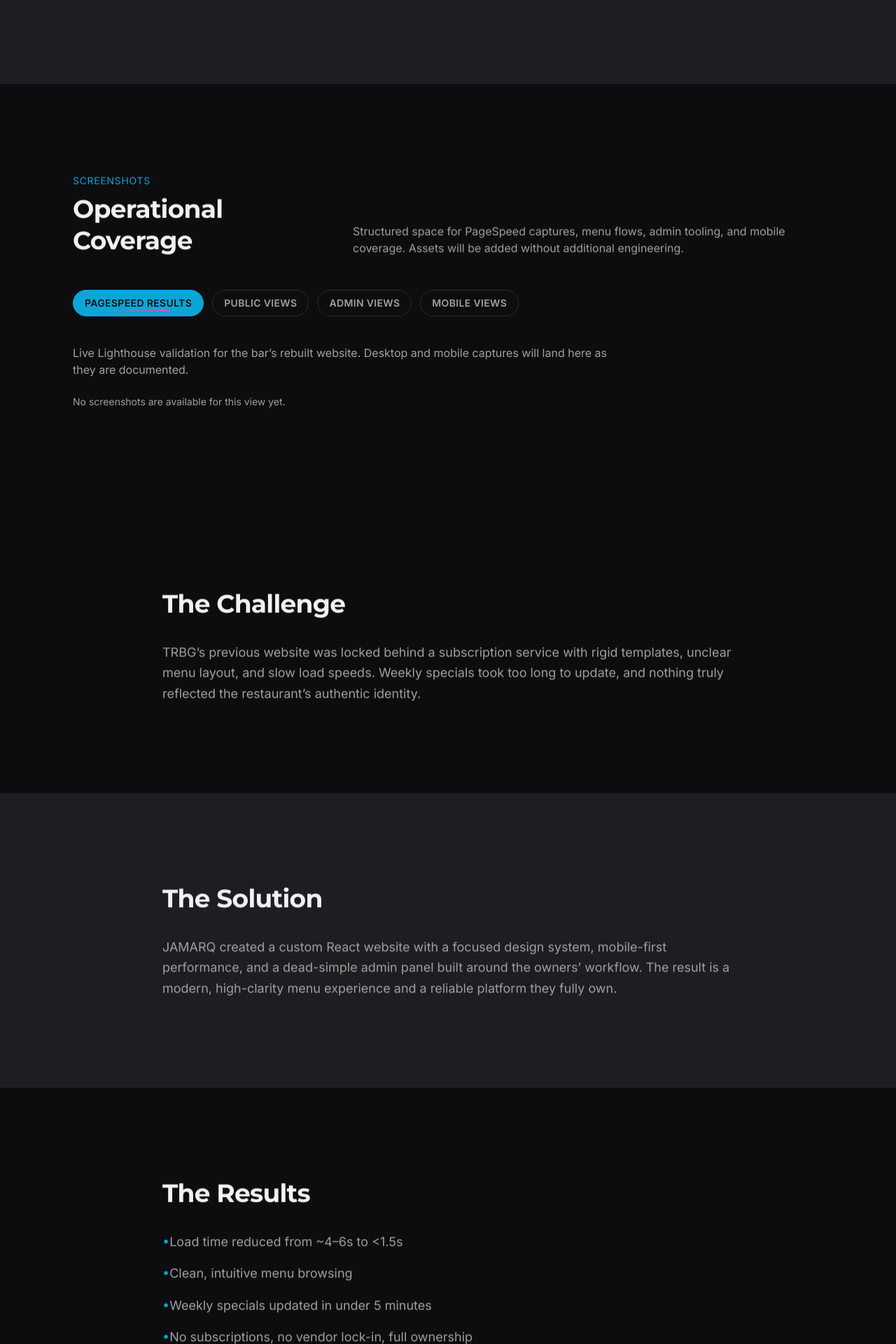
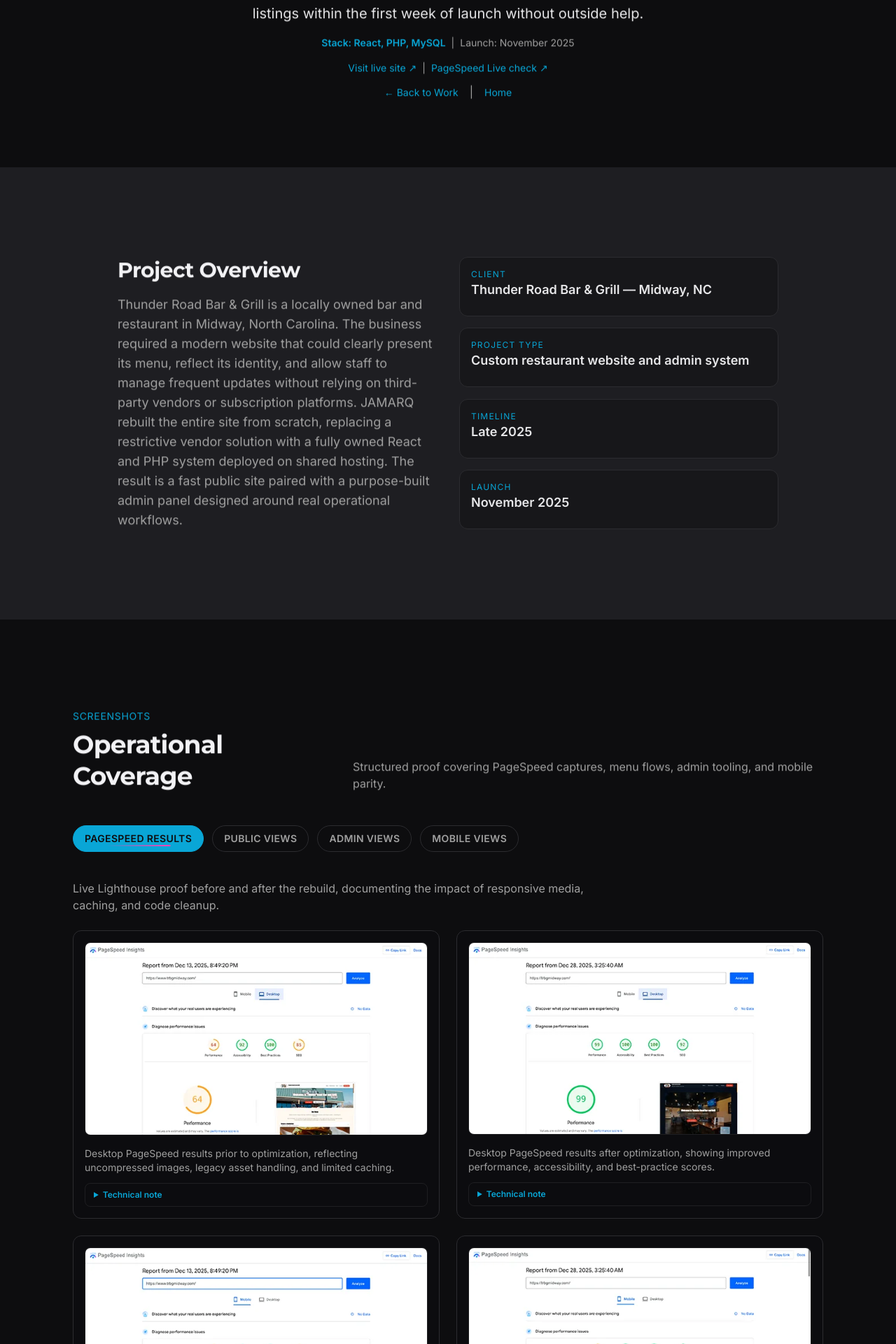
Before and after one commit to jmars319/JAMARQ-Digital, a Next.js app: page /case-studies/trbg in a window 1280 px wide. Shown: the part 880-2800 px from the top of the page at 70% size. Built offline with nearby package versions, Linux system fonts and the light colour scheme.

Commit message:
feat: align case study narratives and stats

```diff
--- a/app/case-studies/mms/page.tsx
+++ b/app/case-studies/mms/page.tsx
@@ -8,8 +8,15 @@
 import { FadeIn } from "@/components/FadeIn";
 import { ScrollProgressBar } from "@/components/ScrollProgressBar";
 
-const heroDescription =
-  "A complete rebuild of a local storage company's digital system with elite performance optimization and proven business results.";
+const heroSummary = [
+  "Midway Mobile Storage needed a trustworthy web presence and quote workflow—the previous site was barebones, slow, and unable to collect leads without a phone call.",
+  "JAMARQ rebuilt the entire stack with custom inventory controls, automated quote requests, streamlined admin workflows, and performance optimization that landed 98/100 desktop and 89/100 mobile scores on shared hosting.",
+  "Proof arrived quickly: the first online quote hit the system just 16 days after launch, validating the whole build."
+];
+
+const heroDescription = heroSummary[0];
+const heroStack = "Stack: Next.js, React, PHP API, Tailwind";
+const heroLaunch = "Launch: November 25, 2025";
 
 const screenshotTabs: ScreenshotTab[] = [
   {
@@ -20,8 +27,8 @@
       {
         id: "mms-pagespeed-desktop",
         caption: "Desktop PageSpeed score at 98/100 on shared hosting.",
-        fallbackSrc: "/case-studies/mms/pagespeed-desktop.webp",
-        webpSrcSet: "/case-studies/mms/pagespeed-desktop.webp 1600w",
+        fallbackSrc: "/case-studies/mms/PageSpeed/pagespeed-desktop.webp",
+        webpSrcSet: "/case-studies/mms/PageSpeed/pagespeed-desktop.webp 1600w",
         width: 1600,
         height: 1000,
         alt: "PageSpeed Insights desktop score showing 98 out of 100"
@@ -29,8 +36,8 @@
       {
         id: "mms-pagespeed-mobile",
         caption: "Mobile PageSpeed score boosted to 89/100 with code-level optimizations.",
-        fallbackSrc: "/case-studies/mms/pagespeed-mobile.webp",
-        webpSrcSet: "/case-studies/mms/pagespeed-mobile.webp 1600w",
+        fallbackSrc: "/case-studies/mms/PageSpeed/pagespeed-mobile.webp",
+        webpSrcSet: "/case-studies/mms/PageSpeed/pagespeed-mobile.webp 1600w",
         width: 1600,
         height: 1000,
         alt: "PageSpeed Insights mobile score showing 89 out of 100"
@@ -45,8 +52,8 @@
       {
         id: "mms-public-home",
         caption: "Home page redesign with clear CTAs, trust signals, and real inventory messaging.",
-        fallbackSrc: "/case-studies/mms/home-page.webp",
-        webpSrcSet: "/case-studies/mms/home-page.webp 1600w",
+        fallbackSrc: "/case-studies/mms/Public Views/home-page.webp",
+        webpSrcSet: "/case-studies/mms/Public Views/home-page.webp 1600w",
         width: 1600,
         height: 1000,
         alt: "Midway Mobile Storage home page hero and CTA design"
@@ -61,8 +68,8 @@
       {
         id: "mms-admin-inventory",
         caption: "Custom unit inventory system with filters and owner-ready controls.",
-        fallbackSrc: "/case-studies/mms/admin-inventory-system.webp",
-        webpSrcSet: "/case-studies/mms/admin-inventory-system.webp 1600w",
+        fallbackSrc: "/case-studies/mms/Admin Views/admin-inventory-system.webp",
+        webpSrcSet: "/case-studies/mms/Admin Views/admin-inventory-system.webp 1600w",
         width: 1600,
         height: 1000,
         alt: "Admin dashboard showing Midway Mobile Storage inventory controls"
@@ -77,8 +84,8 @@
       {
         id: "mms-quote-mobile",
         caption: "Quote workflow on mobile lets customers submit requests 24/7 without calling.",
-        fallbackSrc: "/case-studies/mms/quote-form-mobile.webp",
-        webpSrcSet: "/case-studies/mms/quote-form-mobile.webp 775w",
+        fallbackSrc: "/case-studies/mms/Mobile Views/quote-form-mobile.webp",
+        webpSrcSet: "/case-studies/mms/Mobile Views/quote-form-mobile.webp 775w",
         width: 775,
         height: 1600,
         alt: "Quote request form on a mobile phone for Midway Mobile Storage"
@@ -164,9 +171,16 @@
           <h1 className="text-4xl md:text-5xl font-semibold mb-6">
             Midway Mobile Storage
           </h1>
-          <p className="text-xl md:text-2xl text-mist mb-6">
-            {heroDescription}
-          </p>
+          {heroSummary.map((paragraph) => (
+            <p key={paragraph} className="text-lg md:text-xl text-mist leading-relaxed">
+              {paragraph}
+            </p>
+          ))}
+          <div className="flex flex-col md:flex-row md:justify-center md:items-center gap-2 text-sm text-jamarq-gray">
+            <span className="font-semibold text-jamarq-cyan">{heroStack}</span>
+            <span className="hidden md:inline text-jamarq-gray">|</span>
+            <span>{heroLaunch}</span>
+          </div>
           <div className="space-y-3">
             <div className="flex flex-col md:flex-row md:justify-center md:items-center gap-2 text-sm text-jamarq-cyan">
               <Link
--- a/app/case-studies/trbg/page.tsx
+++ b/app/case-studies/trbg/page.tsx
@@ -3,40 +3,15 @@
 import Footer from "@/components/Footer";
 import { CaseStudyScreenshotTabs } from "@/components/CaseStudyScreenshotTabs";
 import type { ScreenshotTab } from "@/components/CaseStudyScreenshotTabs";
+import { trbgCaseStudyContent } from "@/lib/trbgCaseStudyContent";
+import { getTRBGScreenshotGroups } from "@/lib/trbgScreenshots";
 import { buildPageSpeedReportUrl } from "@/lib/pageSpeed";
 import { ContactModalTrigger } from "@/components/contact/ContactModalTrigger";
 import { FadeIn } from "@/components/FadeIn";
 import { ScrollProgressBar } from "@/components/ScrollProgressBar";
 
-const screenshotTabs: ScreenshotTab[] = [
-  {
-    id: "pagespeed",
-    label: "PageSpeed results",
-    description: "Live Lighthouse validation for the bar’s rebuilt website. Desktop and mobile captures will land here as they are documented.",
-    items: []
-  },
-  {
-    id: "public",
-    label: "Public views",
-    description: "Customer-facing pages for menus, weekly specials, and events. Gallery updates will slot into this tab without layout changes.",
-    items: []
-  },
-  {
-    id: "admin",
-    label: "Admin views",
-    description: "Owner tooling for menu edits and weekly updates will be published here as screenshots become available.",
-    items: []
-  },
-  {
-    id: "mobile",
-    label: "Mobile views",
-    description: "Mobile parity checks that mirror the desktop experience. Assets will be added once photography is staged.",
-    items: []
-  }
-];
-
 const heroDescription =
-  "A complete rebuild of a neighborhood bar's digital system. Custom React website with improved load times, clean menu design, and simple admin workflow.";
+  trbgCaseStudyContent.hero.summary[0] ?? trbgCaseStudyContent.hero.subtitle ?? "Thunder Road Bar & Grill project summary.";
 
 export const metadata: Metadata = {
   title: "Thunder Road Bar & Grill Case Study — JAMARQ Digital",
@@ -93,9 +68,41 @@
       }
     },
     "image": "https://jamarq.digital/case-studies/trbg/og-thunder-road-bar-and-grill.jpg",
-    "datePublished": "2025-12-09",
-    "dateModified": "2025-12-09"
+    "datePublished": "2025-11-01",
+    "dateModified": "2025-11-01"
   };
+
+  const screenshotGroups = getTRBGScreenshotGroups();
+  const screenshotTabs: ScreenshotTab[] = [
+    {
+      id: "pagespeed",
+      label: "PageSpeed results",
+      description:
+        "Live Lighthouse proof before and after the rebuild, documenting the impact of responsive media, caching, and code cleanup.",
+      items: screenshotGroups.pagespeed
+    },
+    {
+      id: "public",
+      label: "Public views",
+      description:
+        "Customer-facing menu, reservations, and hiring flows that reflect the bar’s identity while keeping information clear.",
+      items: screenshotGroups.public
+    },
+    {
+      id: "admin",
+      label: "Admin views",
+      description:
+        "Operational tooling the owners use weekly to manage menus, hero slots, media, and hiring without vendor lock-in.",
+      items: screenshotGroups.admin
+    },
+    {
+      id: "mobile",
+      label: "Mobile views",
+      description:
+        "Mobile parity checks that mirror desktop behavior. Assets will appear here automatically as photography is staged.",
+      items: screenshotGroups.mobile
+    }
+  ];
 
   return (
     <main id="main-content" className="min-h-screen bg-jamarq-black text-jamarq-white">
@@ -104,6 +111,7 @@
         type="application/ld+json"
         dangerouslySetInnerHTML={{ __html: JSON.stringify(structuredData) }}
       />
+
       {/* Hero Section */}
       <section
         className="min-h-[60vh] flex items-center justify-center px-5 md:px-10 pt-32 md:pt-40 pb-24"
@@ -111,13 +119,19 @@
       >
         <FadeIn className="w-full">
           <div className="text-center max-w-4xl mx-auto space-y-4">
-          <p className="text-sm text-jamarq-cyan mb-4 uppercase tracking-wider">Case Study</p>
-          <h1 className="text-4xl md:text-5xl font-semibold mb-6">
-            Thunder Road Bar & Grill
-          </h1>
-          <p className="text-xl md:text-2xl text-mist mb-6">
-            {heroDescription}
+            <p className="text-sm text-jamarq-cyan uppercase tracking-wider">Case Study</p>
+            <h1 className="text-4xl md:text-5xl font-semibold">{trbgCaseStudyContent.hero.title}</h1>
+            <p className="text-lg md:text-xl text-jamarq-gray">{trbgCaseStudyContent.hero.subtitle}</p>
+            {trbgCaseStudyContent.hero.summary.map((paragraph) => (
+              <p key={paragraph} className="text-lg md:text-xl text-mist leading-relaxed">
+                {paragraph}
               </p>
+            ))}
+            <div className="flex flex-col md:flex-row md:justify-center md:items-center gap-2 text-sm text-jamarq-gray">
+              <span className="font-semibold text-jamarq-cyan">{trbgCaseStudyContent.hero.stack}</span>
+              <span className="hidden md:inline text-jamarq-gray">|</span>
+              <span>{trbgCaseStudyContent.hero.launch}</span>
+            </div>
             <div className="space-y-3">
               <div className="flex flex-col md:flex-row md:justify-center md:items-center gap-2 text-sm text-jamarq-cyan">
                 <Link
@@ -139,11 +153,17 @@
                 </Link>
               </div>
               <div className="space-x-4">
-              <Link href="/work" className="text-sm text-jamarq-cyan hover:text-jamarq-magenta transition-colors">
+                <Link
+                  href="/work"
+                  className="text-sm text-jamarq-cyan hover:text-jamarq-magenta transition-colors"
+                >
                   ← Back to Work
                 </Link>
                 <span className="text-jamarq-gray">|</span>
-              <Link href="/" className="text-sm text-jamarq-cyan hover:text-jamarq-magenta transition-colors">
+                <Link
+                  href="/"
+                  className="text-sm text-jamarq-cyan hover:text-jamarq-magenta transition-colors"
+                >
                   Home
                 </Link>
               </div>
@@ -152,15 +172,32 @@
         </FadeIn>
       </section>
 
-      {/* Overview Section */}
+      {/* Project Overview */}
       <section className="py-24 md:py-32 bg-steel" aria-label="Project overview">
-        <FadeIn className="max-w-4xl mx-auto px-5 md:px-10">
-          <div className="space-y-6 text-lg text-jamarq-gray leading-relaxed">
-            <p className="text-xl text-mist">
-              Thunder Road Bar & Grill needed a website that matched the energy and clarity of their restaurant, but their old vendor-run system was slow, restrictive, and expensive. JAMARQ rebuilt the entire platform from the ground up — a custom, fast, intentional digital system the owners fully control.
-            </p>
+        <div className="max-w-5xl mx-auto px-5 md:px-10 space-y-10">
+          <div className="grid grid-cols-1 md:grid-cols-2 gap-8">
+            <FadeIn className="space-y-4">
+              <h2 className="text-3xl font-semibold">{trbgCaseStudyContent.projectOverview.heading}</h2>
+              <div className="space-y-3 text-lg text-jamarq-gray">
+                {trbgCaseStudyContent.projectOverview.paragraphs.map((paragraph) => (
+                  <p key={paragraph}>{paragraph}</p>
+                ))}
               </div>
             </FadeIn>
+            <FadeIn delay={150} className="grid grid-cols-1 gap-4">
+              {trbgCaseStudyContent.projectOverview.facts.map((fact, index) => (
+                <FadeIn
+                  key={fact.label}
+                  delay={index * 80}
+                  className="p-4 rounded-lg border border-slate bg-jamarq-black/40"
+                >
+                  <p className="text-xs uppercase tracking-widest text-jamarq-cyan">{fact.label}</p>
+                  <p className="text-lg text-mist font-semibold">{fact.value}</p>
+                </FadeIn>
+              ))}
+            </FadeIn>
+          </div>
+        </div>
       </section>
 
       {/* Screenshots Section */}
@@ -172,7 +209,7 @@
               <h2 className="text-3xl md:text-4xl font-semibold">Operational Coverage</h2>
             </div>
             <p className="text-jamarq-gray max-w-2xl">
-              Structured space for PageSpeed captures, menu flows, admin tooling, and mobile coverage. Assets will be added without additional engineering.
+              Structured proof covering PageSpeed captures, menu flows, admin tooling, and mobile parity.
             </p>
           </FadeIn>
           <FadeIn delay={150}>
@@ -181,78 +218,128 @@
         </div>
       </section>
 
-      {/* The Challenge Section */}
-      <section className="py-24 md:py-32" aria-label="The challenge">
+      {/* Challenges and Objectives */}
+      <section className="py-24 md:py-32 bg-steel" aria-label="Challenges and objectives">
+        <div className="max-w-5xl mx-auto px-5 md:px-10 grid grid-cols-1 md:grid-cols-2 gap-12">
+          <FadeIn>
+            <h2 className="text-3xl font-semibold mb-6">{trbgCaseStudyContent.challenge.heading}</h2>
+            <p className="text-jamarq-gray text-lg mb-6 leading-relaxed">
+              {trbgCaseStudyContent.challenge.intro}
+            </p>
+            <ul className="space-y-3 text-jamarq-gray">
+              {trbgCaseStudyContent.challenge.bullets.map((item) => (
+                <li key={item} className="flex gap-3">
+                  <span className="text-jamarq-cyan">•</span>
+                  <span>{item}</span>
+                </li>
+              ))}
+            </ul>
+            <p className="text-jamarq-gray text-lg mt-6">{trbgCaseStudyContent.challenge.closing}</p>
+          </FadeIn>
+          <FadeIn delay={150}>
+            <h2 className="text-3xl font-semibold mb-6">{trbgCaseStudyContent.objectives.heading}</h2>
+            <ul className="space-y-3 text-jamarq-gray">
+              {trbgCaseStudyContent.objectives.bullets.map((item) => (
+                <li key={item} className="flex gap-3">
+                  <span className="text-jamarq-cyan">•</span>
+                  <span>{item}</span>
+                </li>
+              ))}
+            </ul>
+          </FadeIn>
+        </div>
+      </section>
+
+      {/* Approach */}
+      <section className="py-24 md:py-32" aria-label="Approach">
         <FadeIn className="max-w-4xl mx-auto px-5 md:px-10">
-          <h2 className="text-3xl md:text-4xl font-semibold mb-8">
-            The Challenge
-          </h2>
+          <h2 className="text-3xl md:text-4xl font-semibold mb-8">{trbgCaseStudyContent.approach.heading}</h2>
           <div className="space-y-6 text-lg text-jamarq-gray leading-relaxed">
-            <p>
-              TRBG&rsquo;s previous website was locked behind a subscription service with rigid templates, unclear menu layout, and slow load speeds. Weekly specials took too long to update, and nothing truly reflected the restaurant&rsquo;s authentic identity.
-            </p>
+            {trbgCaseStudyContent.approach.paragraphs.map((paragraph) => (
+              <p key={paragraph}>{paragraph}</p>
+            ))}
           </div>
         </FadeIn>
       </section>
 
-      {/* The Solution Section */}
-      <section className="py-24 md:py-32 bg-steel" aria-label="The solution">
-        <FadeIn className="max-w-4xl mx-auto px-5 md:px-10">
-          <h2 className="text-3xl md:text-4xl font-semibold mb-8">
-            The Solution
-          </h2>
-          <div className="space-y-6 text-lg text-jamarq-gray leading-relaxed">
-            <p>
-              JAMARQ created a custom React website with a focused design system, mobile-first performance, and a dead-simple admin panel built around the owners&rsquo; workflow. The result is a modern, high-clarity menu experience and a reliable platform they fully own.
-            </p>
-          </div>
+      {/* Solution */}
+      <section className="py-24 md:py-32 bg-steel" aria-label="Solution details">
+        <div className="max-w-6xl mx-auto px-5 md:px-10">
+          <FadeIn className="text-center mb-12">
+            <h2 className="text-3xl md:text-4xl font-semibold">{trbgCaseStudyContent.solution.heading}</h2>
           </FadeIn>
-      </section>
-
-      {/* The Results Section */}
-      <section className="py-24 md:py-32" aria-label="The results">
-        <div className="max-w-4xl mx-auto px-5 md:px-10">
-          <FadeIn className="mb-8">
-            <h2 className="text-3xl md:text-4xl font-semibold">
-              The Results
-            </h2>
-          </FadeIn>
-          <div className="space-y-6 text-lg text-jamarq-gray leading-relaxed">
-            <FadeIn>
-              <ul className="space-y-4">
-                <li className="flex gap-3">
+          <div className="grid grid-cols-1 md:grid-cols-2 gap-8">
+            {trbgCaseStudyContent.solution.sections.map((section, index) => (
+              <FadeIn
+                key={section.title}
+                delay={index * 120}
+                className="p-6 rounded-xl border border-slate bg-jamarq-black/40 space-y-4"
+              >
+                <h3 className="text-2xl font-semibold text-mist">{section.title}</h3>
+                <ul className="space-y-3 text-jamarq-gray">
+                  {section.items.map((item) => (
+                    <li key={item} className="flex gap-3">
                       <span className="text-jamarq-cyan">•</span>
-                  <span>Load time reduced from ~4–6s to &lt;1.5s</span>
+                      <span>{item}</span>
                     </li>
-              <li className="flex gap-3">
-                <span className="text-jamarq-cyan">•</span>
-                <span>Clean, intuitive menu browsing</span>
-              </li>
-              <li className="flex gap-3">
-                <span className="text-jamarq-cyan">•</span>
-                <span>Weekly specials updated in under 5 minutes</span>
-              </li>
-                <li className="flex gap-3">
-                  <span className="text-jamarq-cyan">•</span>
-                  <span>No subscriptions, no vendor lock-in, full ownership</span>
-                </li>
+                  ))}
                 </ul>
               </FadeIn>
-            <FadeIn delay={150} className="text-xl text-mist font-semibold pt-6">
-              A fast, intentional system built to match the way TRBG actually works.
-            </FadeIn>
+            ))}
           </div>
         </div>
       </section>
 
+      {/* Results */}
+      <section className="py-24 md:py-32" aria-label="Results">
+        <div className="max-w-5xl mx-auto px-5 md:px-10">
+          <FadeIn className="mb-10">
+            <h2 className="text-3xl md:text-4xl font-semibold">{trbgCaseStudyContent.results.heading}</h2>
+          </FadeIn>
+          <div className="grid grid-cols-1 md:grid-cols-3 gap-8">
+            {trbgCaseStudyContent.results.categories.map((category, index) => (
+              <FadeIn
+                key={category.title}
+                delay={index * 120}
+                className="p-6 border border-slate rounded-xl bg-jamarq-black/40"
+              >
+                <h3 className="text-2xl font-semibold text-mist mb-4">{category.title}</h3>
+                <ul className="space-y-3 text-jamarq-gray text-base">
+                  {category.items.map((item) => (
+                    <li key={item} className="flex gap-3">
+                      <span className="text-jamarq-cyan">•</span>
+                      <span>{item}</span>
+                    </li>
+                  ))}
+                </ul>
+              </FadeIn>
+            ))}
+          </div>
+        </div>
+      </section>
+
+      {/* Key Takeaways */}
+      <section className="py-24 md:py-32 bg-steel" aria-label="Key takeaways">
+        <FadeIn className="max-w-4xl mx-auto px-5 md:px-10">
+          <h2 className="text-3xl md:text-4xl font-semibold mb-8">{trbgCaseStudyContent.keyTakeaways.heading}</h2>
+          <ul className="space-y-4 text-lg text-jamarq-gray leading-relaxed">
+            {trbgCaseStudyContent.keyTakeaways.bullets.map((item) => (
+              <li key={item} className="flex gap-4">
+                <span className="text-jamarq-cyan">•</span>
+                <span>{item}</span>
+              </li>
+            ))}
+          </ul>
+        </FadeIn>
+      </section>
+
       {/* Full Case Study CTA */}
-      <section className="py-24 md:py-32 bg-steel" aria-label="Full case study">
+      <section className="py-24 md:py-32" aria-label="Full case study">
         <FadeIn className="max-w-4xl mx-auto text-center px-5 md:px-10">
-          <h3 className="text-2xl md:text-3xl font-semibold mb-6">
-            Want the Full Technical Deep Dive?
-          </h3>
+          <h3 className="text-2xl md:text-3xl font-semibold mb-6">Want the Full Technical Deep Dive?</h3>
           <p className="text-lg text-jamarq-gray leading-relaxed mb-8 max-w-2xl mx-auto">
-            A detailed breakdown including architecture decisions, admin panel features, and technical implementation is available upon request.
+            A detailed breakdown including architecture decisions, admin panel features, and technical implementation is
+            available upon request.
           </p>
           <ContactModalTrigger
             prefill={{
@@ -260,7 +347,7 @@
               source: "trbg-full-case-study",
               initialMessage: "I'd like to see the full Thunder Road Bar & Grill case study."
             }}
-            className="inline-block bg-jamarq-cyan text-jamarq-black px-8 py-3 rounded-md font-semibold text-lg hover:bg-opacity-90 transition-all focus:outline-none focus:ring-2 focus:ring-jamarq-cyan focus:ring-offset-2 focus:ring-offset-steel"
+            className="inline-block bg-jamarq-cyan text-jamarq-black px-8 py-3 rounded-md font-semibold text-lg hover:bg-opacity-90 transition-all focus:outline-none focus:ring-2 focus:ring-jamarq-cyan focus:ring-offset-2 focus:ring-offset-jamarq-black"
           >
             Request Full Case Study
           </ContactModalTrigger>
@@ -272,10 +359,10 @@
         <FadeIn className="max-w-4xl mx-auto px-5 md:px-10">
           <div className="flex flex-col md:flex-row justify-between items-center gap-6 border-t border-slate pt-8">
             <Link
-              href="/work"
+              href="/case-studies/mmh"
               className="text-jamarq-cyan hover:text-jamarq-magenta transition-colors font-semibold"
             >
-              ← Back to All Work
+              ← Previous: Midway Music Hall
             </Link>
             <Link
               href="/case-studies/mms"
```
Also changed, not shown: app/work/page.tsx (+4 -4 lines), content/case-studies/midway-music-hall/mmh-casestudy-short-public.md (+2 -0 lines). Lines whose indentation alone changed are shown as unchanged.
